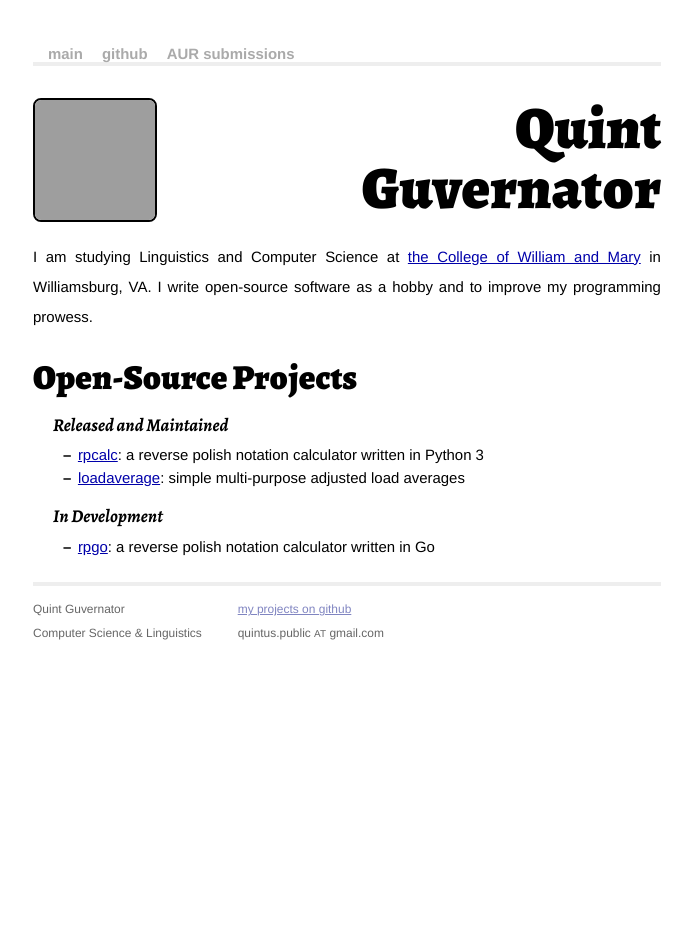
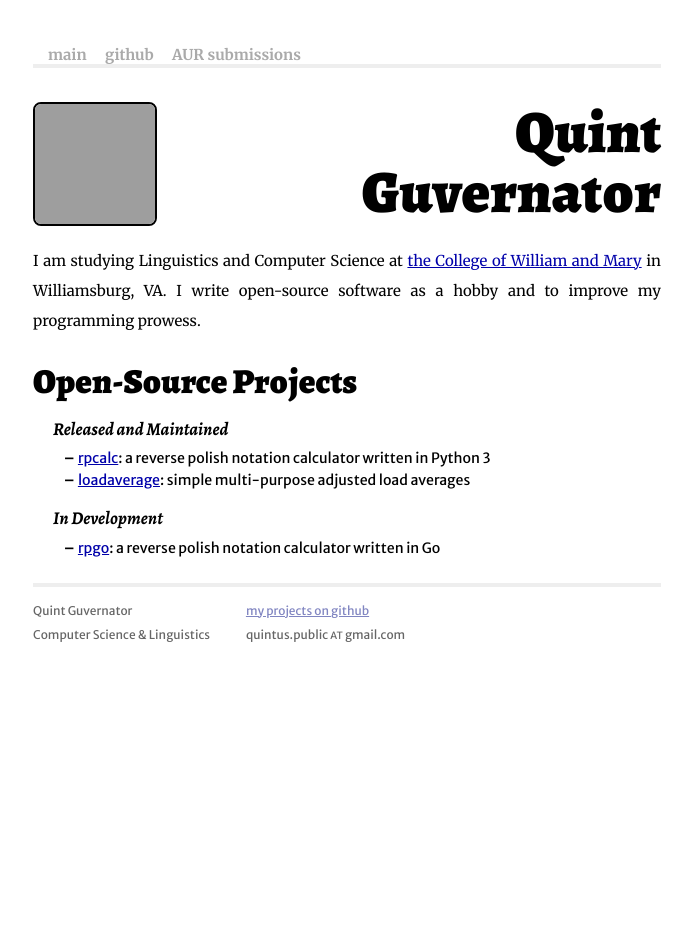
Before and after one commit to hawkw/qguv.github.io, a Jekyll site: the page built from index.md, in a window 1280 px wide. Shown: the whole page, without its empty margins (293-985 px from the left). Built offline with Jekyll 4.4.1, drawn with Linux system fonts in a browser that asks for light colours; some web fonts are replaced; Markdown is read by kramdown in place of the engine named in the settings; grey boxes are pictures that could not be loaded.

Commit message:
added Google fonts to body, ul, .footer

```diff
--- a/css/main.css
+++ b/css/main.css
@@ -17,7 +17,7 @@ html, body { height: 100%; }
 
 body {
   background-color: #FFF;
-  font: 13.34px "Droid Sans", "Helvetica", "Arial", sans-serif;
+  font: 13.34px "Merriweather", "Droid Serif", serif;
   font-size: small;
 }
 
@@ -133,6 +133,7 @@ img.titleimage {
 
 .footer {
   font-size: 80%;
+  font-family: "Merriweather Sans", "Droid Sans", sans-serif;
   color: #666;
   border-top: 4px solid #eee;
   margin-top: 2em;
@@ -190,6 +191,8 @@ ul {
 }
 
 li {
+  font-family: "Merriweather Sans", "Droid Sans", sans-serif;
+  font-size: 95%;
   line-height: 1.5;
 }
 
```
